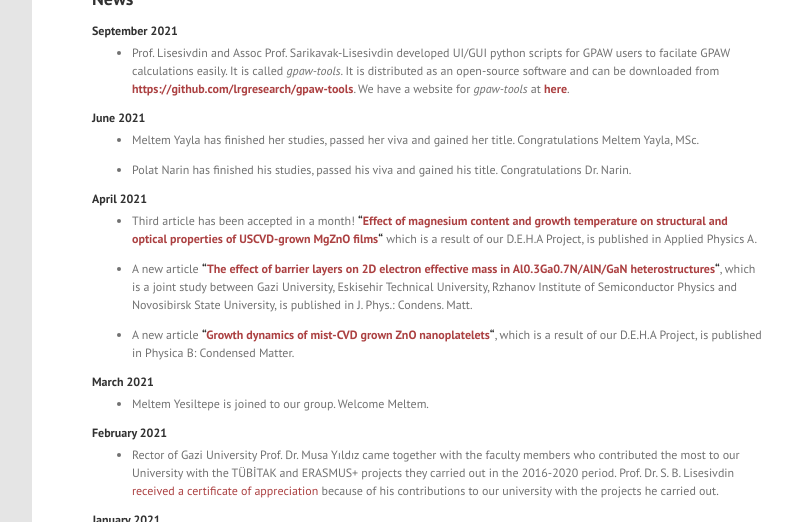
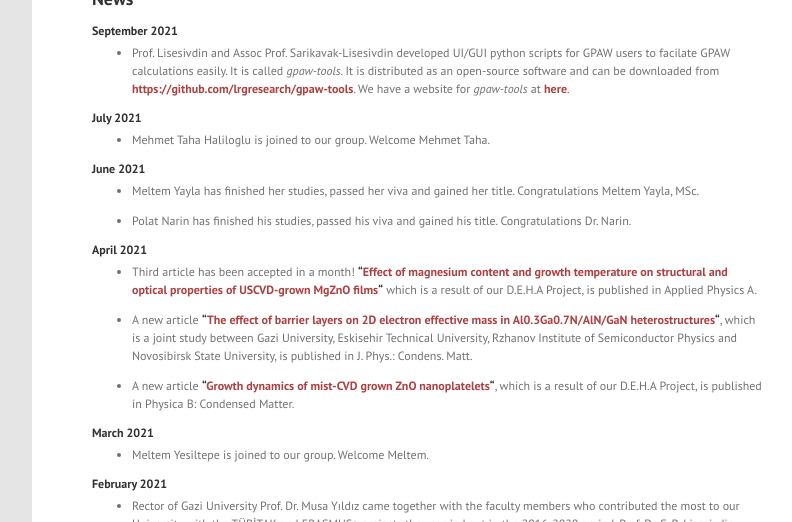
Before and after one commit to lrgresearch/oldwebsite, a Jekyll site: the page built from index.md, in a window 1280 px wide and 900 px high, cut to the strip 378-900 px from the top of the window. Shown: the whole strip, without its empty margins (184-976 px from the left). Built offline with Jekyll 4.4.1, drawn with Linux system fonts in a browser that asks for light colours; the list of posts is cut into pages by our own code.

Commit message:
Update index.md

```diff
--- a/index.md
+++ b/index.md
@@ -8,6 +8,10 @@ layout: page
 #### September 2021
 
 * Prof. Lisesivdin and Assoc Prof. Sarikavak-Lisesivdin developed UI/GUI python scripts for GPAW users to facilate GPAW calculations easily. It is called *gpaw-tools*. It is distributed as an open-source software and can be downloaded from **[https://github.com/lrgresearch/gpaw-tools](https://github.com/lrgresearch/gpaw-tools)**. We have a website for *gpaw-tools* at **[here](https://www.lrgresearch.org/gpaw-tools/)**.
+
+#### July 2021
+
+* Mehmet Taha Haliloglu is joined to our group. Welcome Mehmet Taha.
 
 #### June 2021
 
```
